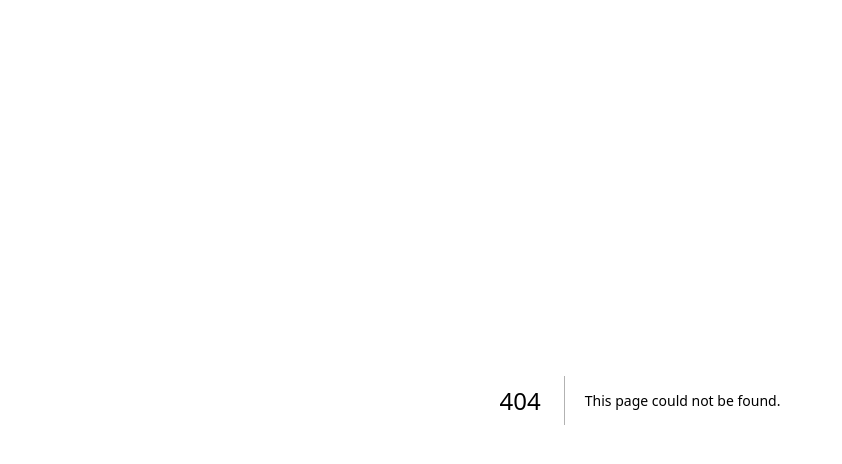
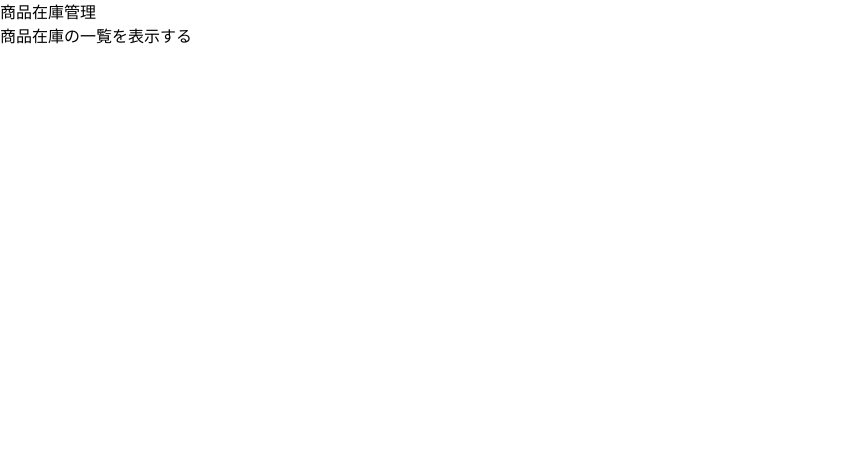
Before and after one commit to Hidenori-809-Suzuki/tr-dev-web-fullstack-frontend, a Next.js app: page /inventory/products/1 in a window 1280 px wide. Before the commit this address had no page. Shown: the top 464 px of the page, without its empty margins (0-842 px from the left). Built offline with nearby package versions, Linux system fonts and the light colour scheme.

Commit message:
WIP:section5_20240201

```diff
--- /dev/null
+++ b/app/inventory/products/[id]/page.tsx
@@ -0,0 +1,8 @@
+export default function Page() {
+    return (
+        <div>
+            <h2>商品在庫管理</h2>
+                <p>商品在庫の一覧を表示する</p>
+        </div>
+    )
+}
--- /dev/null
+++ b/app/inventory/products/page.tsx
@@ -0,0 +1,8 @@
+export default function Page() {
+    return (
+        <div>
+            <h2>商品一覧</h2>
+                <p>商品の一覧を表示</p>
+        </div>
+    )
+}
--- /dev/null
+++ b/app/login/page.tsx
@@ -0,0 +1,8 @@
+export default function Page() {
+    return (
+        <div>
+            <h2>ログイン</h2>
+                <p>ログインの入力項目を表示する</p>
+        </div>
+    )
+}
```
